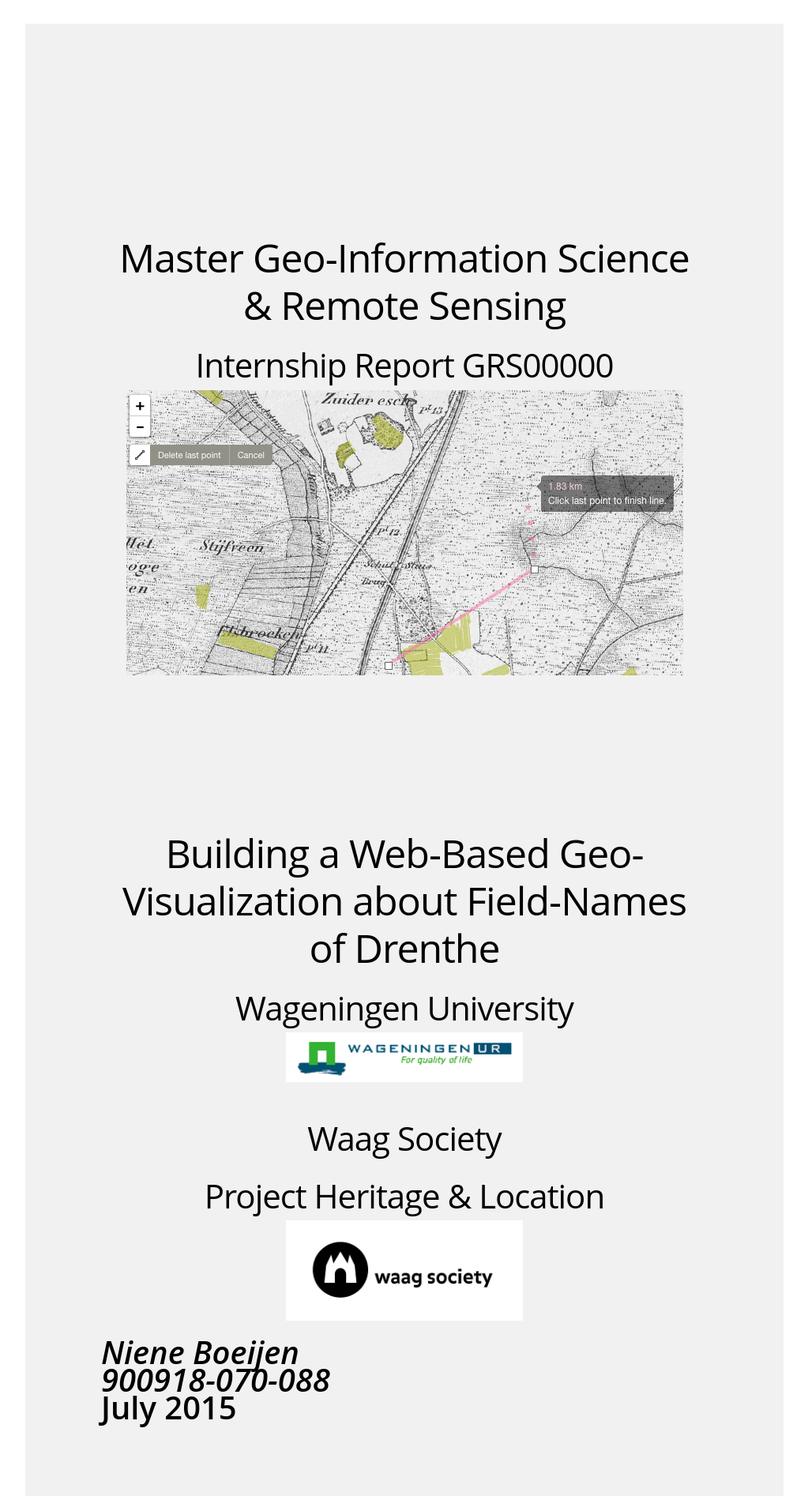
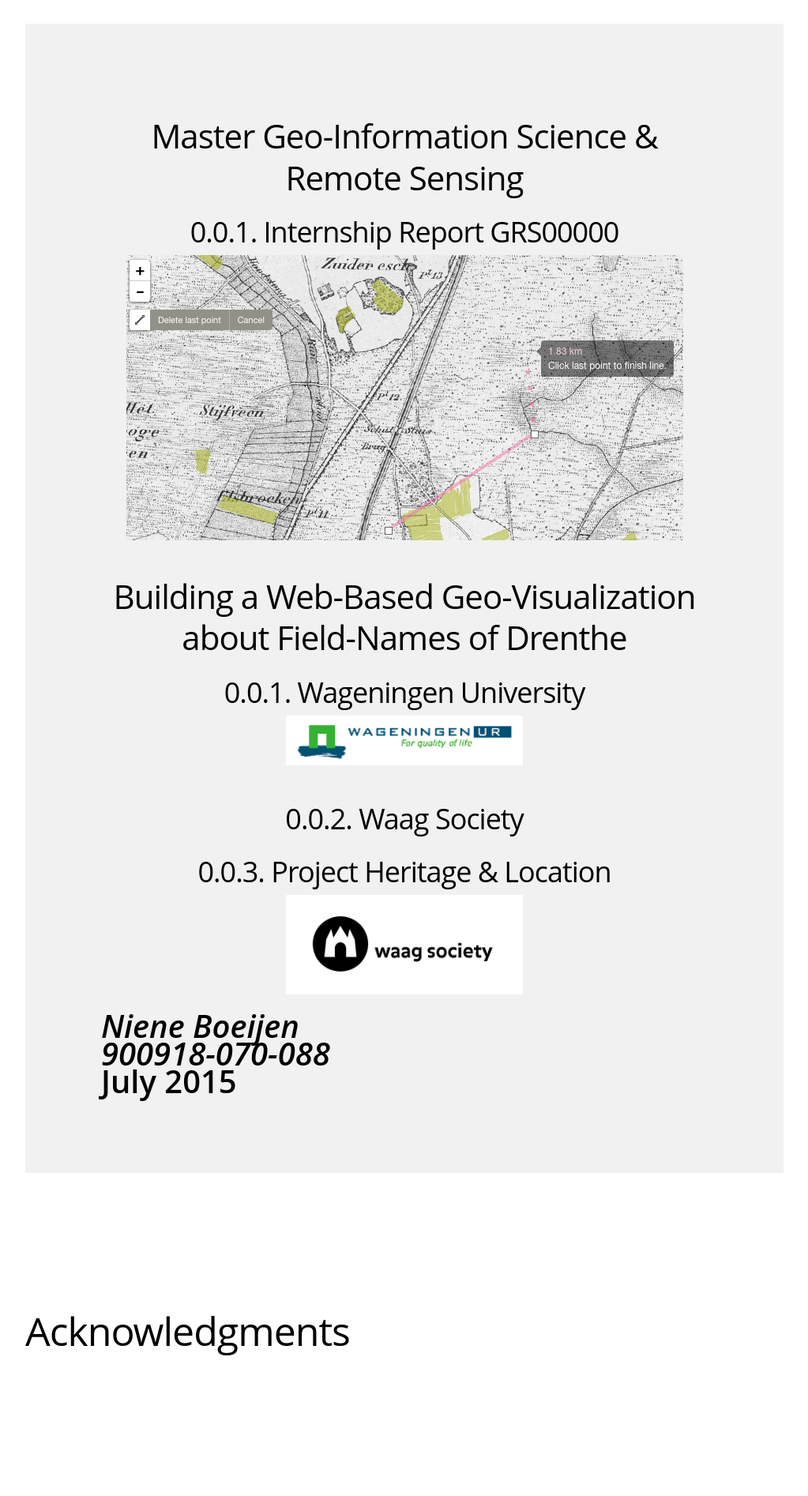
Before and after one commit to NieneB/InternshipReport, a Jekyll site: the page built from index.md, in a window 1280 px wide. Shown: the top 1894 px of the page at 79% size, without its empty margins (128-1151 px from the left). Built offline with Jekyll 4.4.1, drawn with Linux system fonts in a browser that asks for light colours; some web fonts are replaced; some of the changed text lies outside the part shown.

Commit message:
index toc titlepage

```diff
--- a/css/style.css
+++ b/css/style.css
@@ -320,7 +320,7 @@
   text-decoration: none;
 }
 
-.toc{
+#toc{
   list-style-type: none;
   text-align:left;
   text-decoration: none;
--- a/index.md
+++ b/index.md
@@ -1,15 +1,14 @@
 ---
 ---
 <div id="titlePage">
-<h1 class ="nocount"> Master Geo-Information Science & Remote Sensing </h1>
-<h2 class="nocount"> Internship Report  GRS00000 </h2>
-
+<h2 class ="nocount"> Master Geo-Information Science & Remote Sensing </h2>
+<h3 class="nocount"> Internship Report  GRS00000 </h3>
 <img src="img/drawline.png">
-<h1 class ="nocount"> Building a Web-Based Geo-Visualization about Field-Names of Drenthe  </h1>
-<h2 class="nocount"> Wageningen University </h2>
+<h2 class ="nocount"> Building a Web-Based Geo-Visualization about Field-Names of Drenthe  </h2>
+<h3 class="nocount"> Wageningen University </h3>
 <img src="img/logo_wageningen_ur_.gif" width="300px">
-<h2 class="nocount">Waag Society</h2>
-<h2 class="nocount">Project Heritage & Location </h2>
+<h3 class="nocount">Waag Society</h3>
+<h3 class="nocount">Project Heritage & Location </h3>
 <img  src="img/WS_logo.jpg" width="300px" >
 
 <p> <i>Niene Boeijen</i> </p>
```
Also changed, not shown: other parts of index.md (+2 -2 lines).
